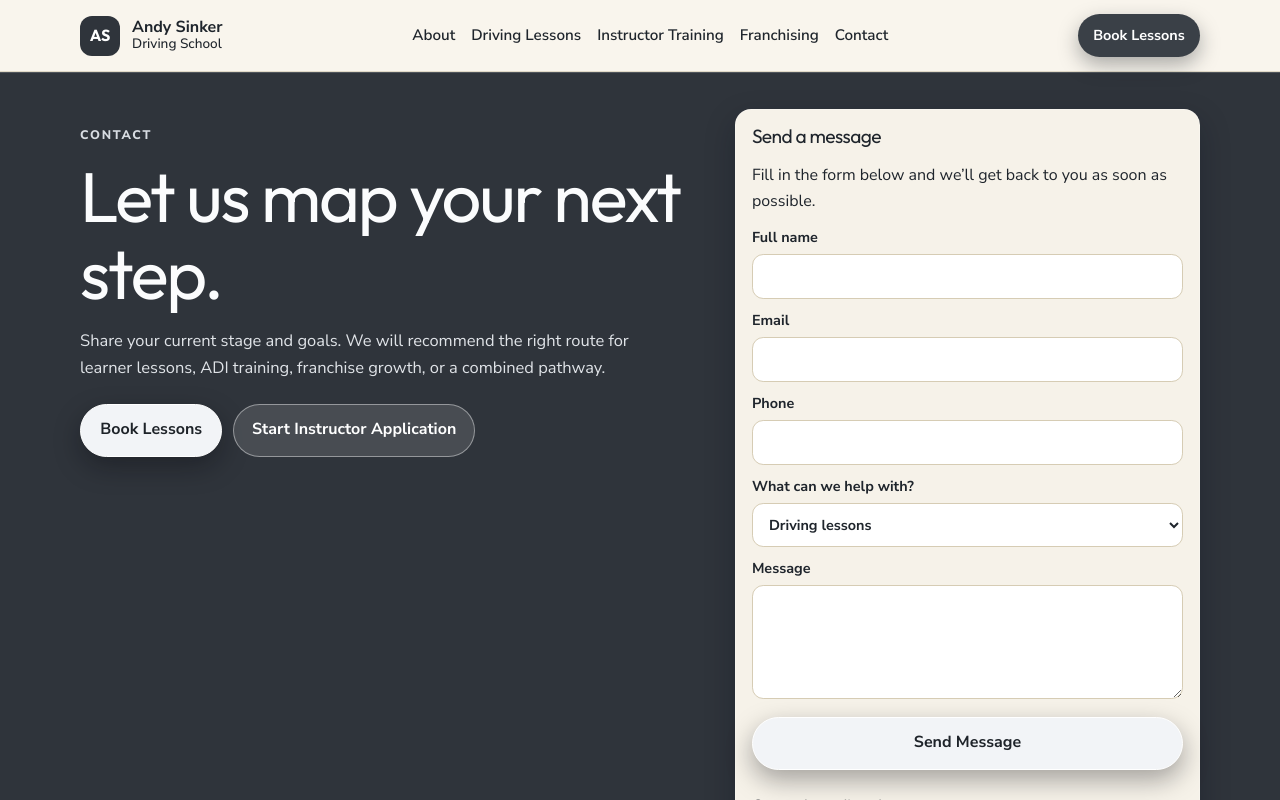
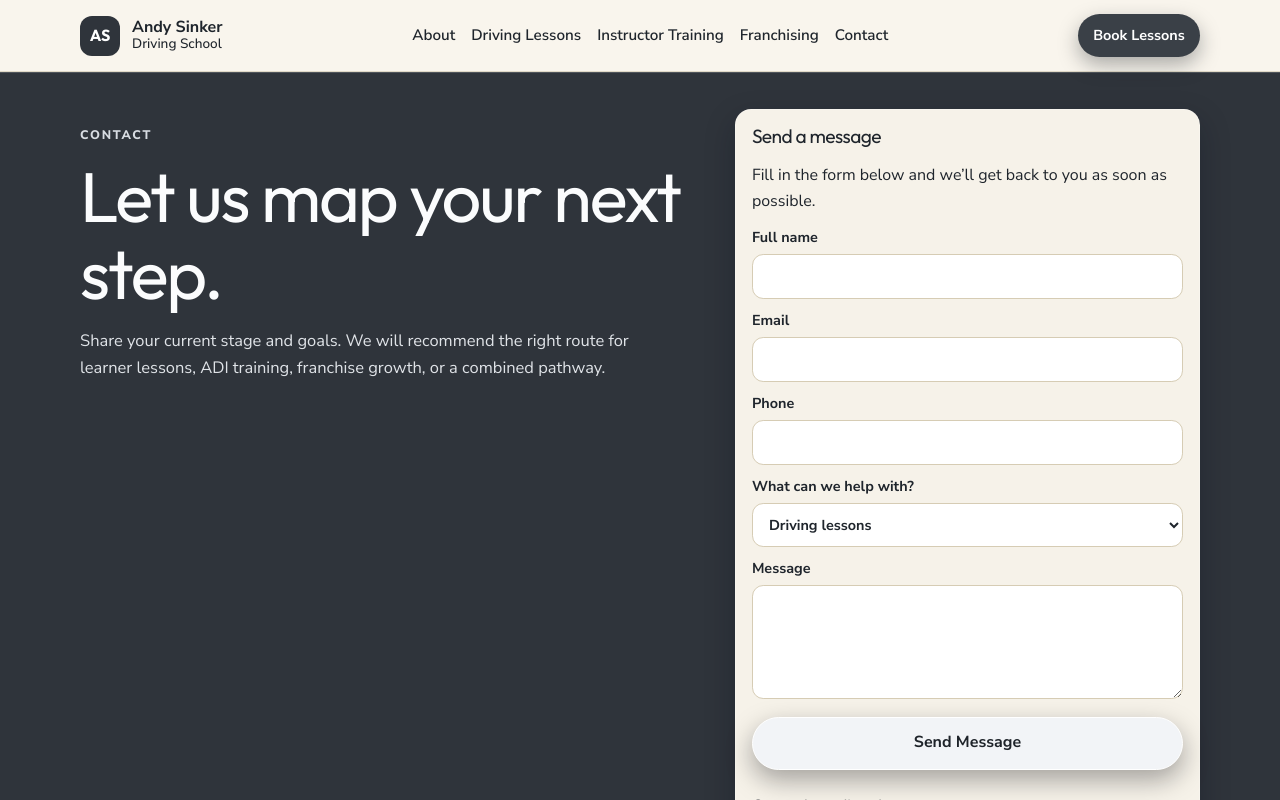
Before and after one commit to byt3sage/andysinkerdrivingschool, a Next.js app: page /contact in a window 1280 px wide. Shown: the top 800 px of the page. Built offline with nearby package versions, Linux system fonts and the light colour scheme.

Commit message:
chore: updated page

```diff
--- a/app/contact/page.tsx
+++ b/app/contact/page.tsx
@@ -21,14 +21,6 @@ export default function ContactPage() {
               Share your current stage and goals. We will recommend the right route for learner
               lessons, ADI training, franchise growth, or a combined pathway.
             </p>
-            <div className="cta-row">
-              <Link className="button-primary" href="/driving-lessons">
-                Book Lessons
-              </Link>
-              <Link className="button-ghost" href="/instructor-training">
-                Start Instructor Application
-              </Link>
-            </div>
           </div>
           <aside className="hero-funnel-card stagger-rise delay-1">
             <h2>Send a message</h2>
```
